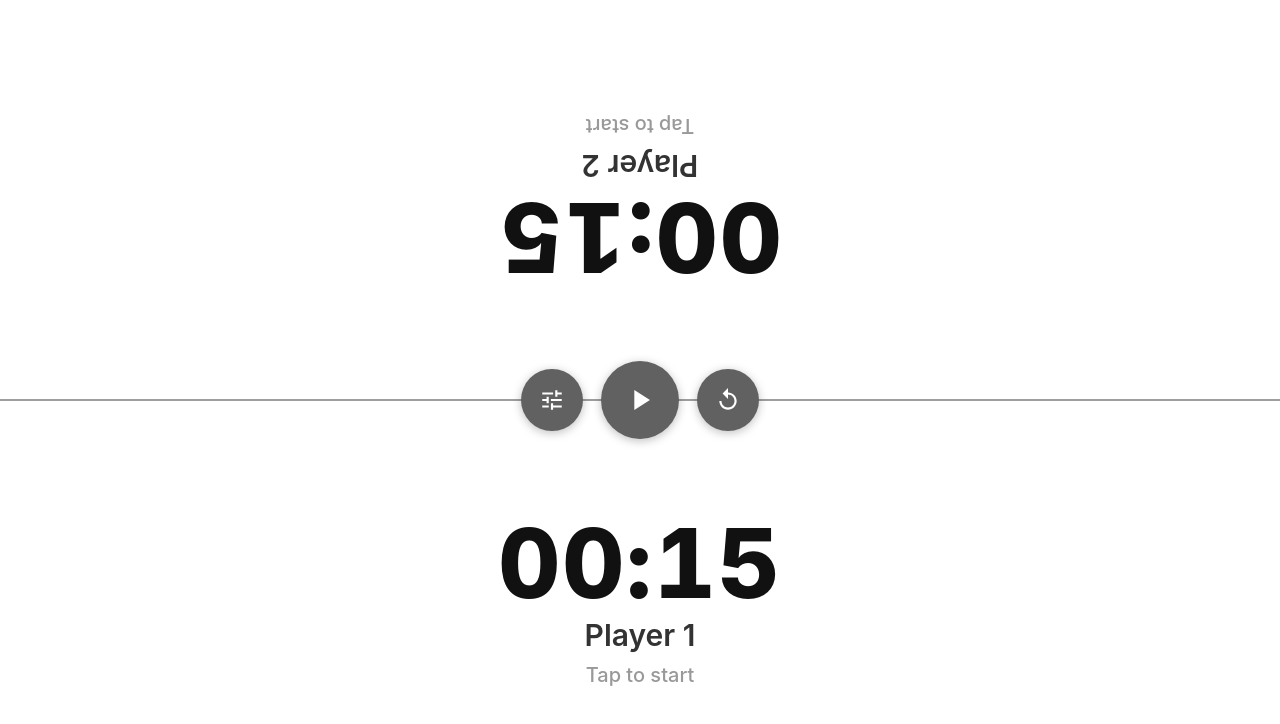
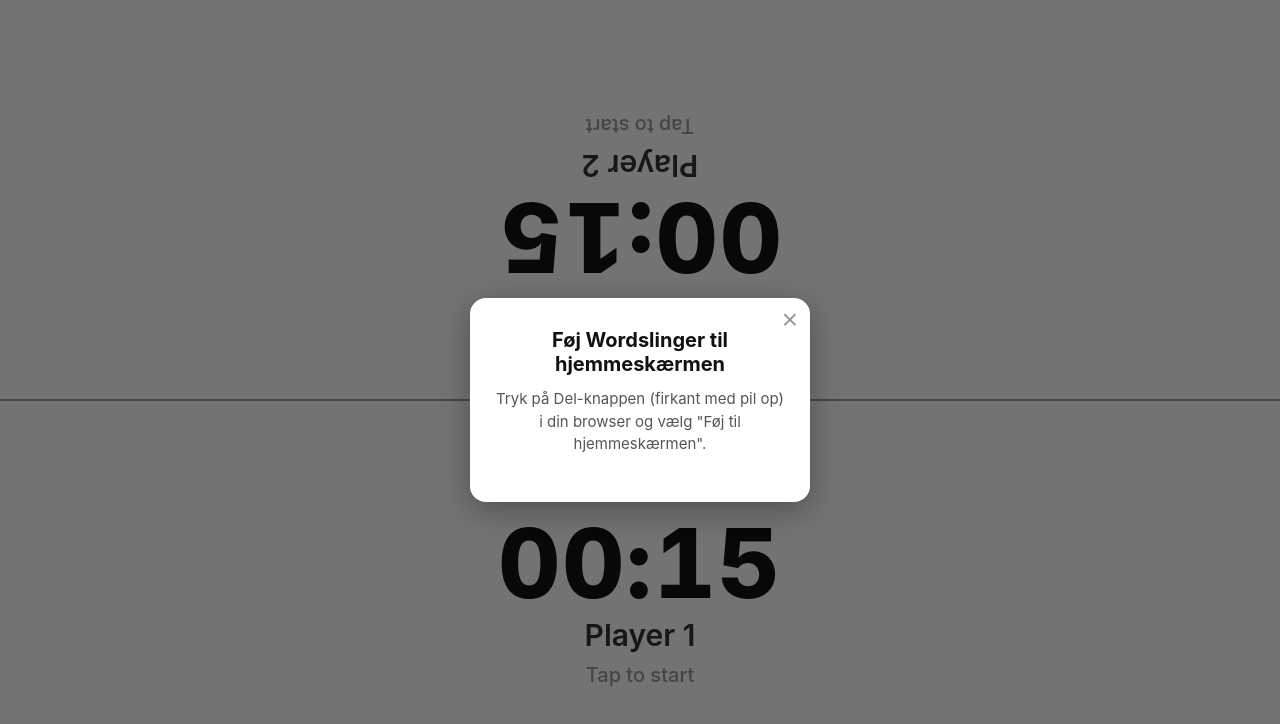
Before and after one commit to albertvnajbjerg-ux/wordslinger, a plain HTML site: page index.html in a window 1280 px wide. Drawn offline with Linux system fonts and the light colour scheme.

Commit message:
Add PNG icons, responsive buttons, install-to-homescreen prompt, fix white line at bottom

```diff
--- a/app.js
+++ b/app.js
@@ -350,6 +350,54 @@
         });
     }
 
+    // ========== INSTALL PROMPT ==========
+    let deferredPrompt = null;
+    let installShown = false;
+
+    function isStandalone() {
+        return window.matchMedia('(display-mode: standalone)').matches ||
+               (window.navigator && window.navigator.standalone === true);
+    }
+
+    window.addEventListener('beforeinstallprompt', (e) => {
+        e.preventDefault();
+        deferredPrompt = e;
+    });
+
+    function maybeShowInstallPrompt() {
+        if (installShown || isStandalone()) return;
+        installShown = true;
+
+        const overlay = document.getElementById('install-overlay');
+        const btn = document.getElementById('install-btn');
+        const text = document.getElementById('install-text');
+
+        if (deferredPrompt) {
+            text.textContent = 'Tryk på "Installer app" for at føje Wordslinger til din hjemmeskærm.';
+            btn.classList.remove('hidden');
+        } else {
+            text.textContent = 'Tryk på Del-knappen (firkant med pil op) i din browser og vælg "Føj til hjemmeskærmen".';
+            btn.classList.add('hidden');
+        }
+        overlay.classList.remove('hidden');
+    }
+
+    document.getElementById('install-btn').addEventListener('click', async () => {
+        if (!deferredPrompt) return;
+        deferredPrompt.prompt();
+        const { outcome } = await deferredPrompt.userChoice;
+        if (outcome === 'accepted') {
+            document.getElementById('install-overlay').classList.add('hidden');
+        }
+        deferredPrompt = null;
+    });
+
+    document.getElementById('install-close').addEventListener('click', () => {
+        document.getElementById('install-overlay').classList.add('hidden');
+    });
+
+    setTimeout(maybeShowInstallPrompt, 2000);
+
     // ========== START ==========
     initGame();
 })();
--- a/index.html
+++ b/index.html
@@ -62,6 +62,16 @@
         </div>
 
         <div id="toast" class="hidden"></div>
+
+        <!-- ========== INSTALL PROMPT ========== -->
+        <div id="install-overlay" class="hidden">
+            <div class="install-card">
+                <button id="install-close" class="install-close" aria-label="Close">&times;</button>
+                <h2>Føj Wordslinger til hjemmeskærmen</h2>
+                <p id="install-text"></p>
+                <button id="install-btn" class="install-btn hidden">Installer app</button>
+            </div>
+        </div>
     </div>
 
     <script src="app.js"></script>
--- a/service-worker.js
+++ b/service-worker.js
@@ -1,10 +1,12 @@
-const CACHE_NAME = 'wordslinger-v4';
+const CACHE_NAME = 'wordslinger-v5';
 const ASSETS = [
     './',
     './index.html',
     './style.css',
     './app.js',
-    './manifest.json'
+    './manifest.json',
+    './icon-192.png',
+    './icon-512.png'
 ];
 
 // Install: cache all core files. Each file is cached individually so that
--- a/style.css
+++ b/style.css
@@ -19,11 +19,7 @@ html, body {
 
 #app {
     position: fixed;
-    top: 0;
-    left: 0;
-    width: 100%;
-    height: 100vh;
-    height: 100dvh;
+    inset: 0;
     overflow: hidden;
 }
 
@@ -162,13 +158,13 @@ html, body {
     transform: translate(-50%, -50%);
     display: flex;
     align-items: center;
-    gap: 18px;
+    gap: clamp(10px, 4vw, 20px);
     z-index: 10;
 }
 
 .circle-btn {
-    width: 62px;
-    height: 62px;
+    width: clamp(52px, 16vw, 72px);
+    height: clamp(52px, 16vw, 72px);
     border-radius: 50%;
     border: none;
     background: #616161;
@@ -180,14 +176,19 @@ html, body {
     transition: transform 0.08s ease, background-color 0.2s ease;
 }
 
+.circle-btn svg {
+    width: 46%;
+    height: 46%;
+}
+
 .circle-btn:active {
     transform: scale(0.9);
     background: #424242;
 }
 
 .play-btn {
-    width: 78px;
-    height: 78px;
+    width: clamp(64px, 20vw, 90px);
+    height: clamp(64px, 20vw, 90px);
     background: #616161;
 }
 
@@ -259,8 +260,8 @@ html, body {
 }
 
 .count-btn {
-    width: 52px;
-    height: 52px;
+    width: clamp(44px, 14vw, 56px);
+    height: clamp(44px, 14vw, 56px);
     border-radius: 10px;
     border: 2px solid #ccc;
     background: #fff;
@@ -370,7 +371,6 @@ html, body {
     .time-btn { width: 32px; height: 32px; font-size: 18px; }
     .time-box { gap: 4px; }
     .settings-body { padding: 18px 14px 30px; }
-    .count-btn { width: 46px; height: 46px; font-size: 18px; }
 }
 
 /* ============================================================
@@ -433,6 +433,74 @@ html, body {
 }
 
 /* ============================================================
+   INSTALL PROMPT
+   ============================================================ */
+#install-overlay {
+    position: fixed;
+    inset: 0;
+    background: rgba(0, 0, 0, 0.55);
+    z-index: 200;
+    display: flex;
+    align-items: center;
+    justify-content: center;
+    padding: 24px;
+}
+
+.install-card {
+    background: #fff;
+    border-radius: 16px;
+    padding: 30px 24px 24px;
+    max-width: 340px;
+    width: 100%;
+    text-align: center;
+    position: relative;
+    box-shadow: 0 8px 30px rgba(0, 0, 0, 0.3);
+    animation: fade-in 0.2s ease;
+}
+
+.install-card h2 {
+    font-size: 20px;
+    font-weight: 700;
+    color: #111;
+    margin-bottom: 12px;
+}
+
+.install-card p {
+    font-size: 15px;
+    color: #555;
+    margin-bottom: 22px;
+    line-height: 1.5;
+}
+
+.install-close {
+    position: absolute;
+    top: 8px;
+    right: 12px;
+    font-size: 28px;
+    line-height: 1;
+    color: #999;
+    cursor: pointer;
+    background: none;
+    border: none;
+}
+
+.install-btn {
+    background: #2196F3;
+    color: #fff;
+    border: none;
+    border-radius: 10px;
+    font-size: 16px;
+    font-weight: 600;
+    padding: 12px 28px;
+    cursor: pointer;
+    transition: background-color 0.15s ease;
+}
+
+.install-btn:active {
+    background: #1976D2;
+}
+
+/* ============================================================
    FONT SCALING FOR MORE PLAYERS
    ============================================================ */
 #game-screen[data-count="3"] .time-display { font-size: 40px; }
@@ -463,8 +531,6 @@ html, body {
     .player-name { font-size: 24px; }
     .tap-hint { font-size: 18px; }
     .times-up { font-size: 34px; }
-    .circle-btn { width: 54px; height: 54px; }
-    .play-btn { width: 68px; height: 68px; }
 }
 
 @media (min-height: 900px) {
```
Also changed, not shown: icon-192.png (added), icon-512.png (added), manifest.json.
